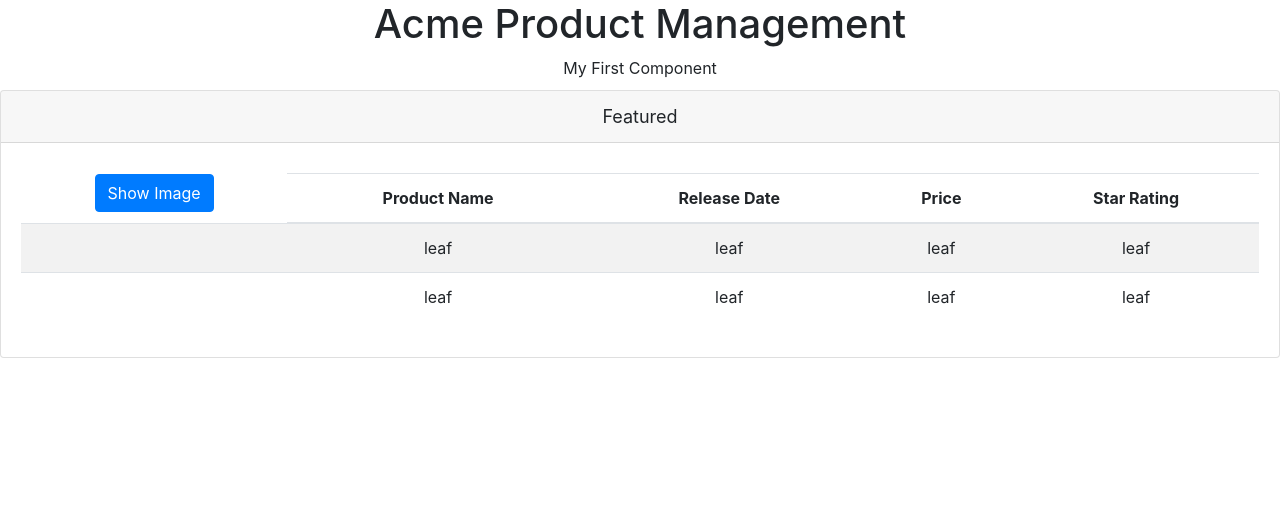
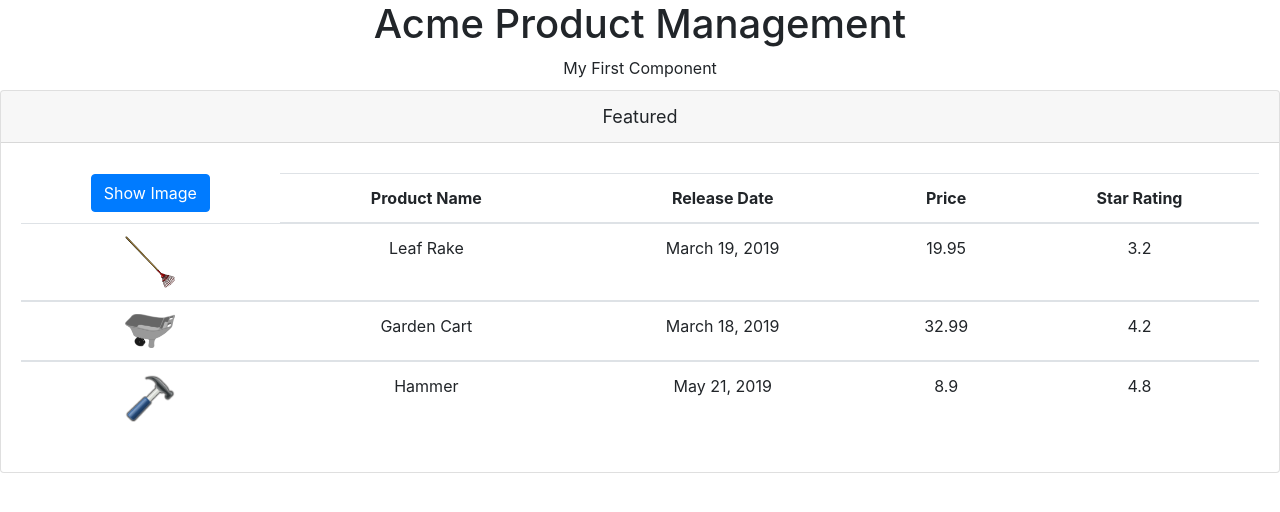
Before and after one commit to MrSankofa/productInventoryAngular, an Angular app: page / in a window 1280 px wide. Shown: the top 512 px of the page. Built offline with nearby package versions, Linux system fonts and the light colour scheme.

Commit message:
rendered a list of data and added images

```diff
--- a/src/app/products/productsList.component.html
+++ b/src/app/products/productsList.component.html
@@ -3,7 +3,7 @@
     Featured
   </div>
   <div class="card-body table-responsive">
-    <table class="table table-striped table-hover " *ngIf="products && products.length">
+    <table class="table table-hover " *ngIf="products && products.length">
       <thead>
         <tr>
           <button class="btn btn-primary" (click)="toggleImage()"> {{showImage ? "Hide" : "Show"}} Image</button>
@@ -13,21 +13,15 @@
           <th>Star Rating</th>
         </tr>
       </thead>
-      <tbody>
+      <tbody *ngFor="let product of products">
         <tr>
-          <td></td>
-          <td>leaf</td>
-          <td>leaf</td>
-          <td>leaf</td>
-          <td>leaf</td>
+          <td><img src="{{product.imageUrl}}" alt="{{product.productName}}" style="width: 50px;"></td>
+          <td>{{product.productName}}</td>
+          <td>{{product.releaseDate}}</td>
+          <td>{{product.price}}</td>
+          <td>{{product.starRating}}</td>
         </tr>
-        <tr>
-            <td></td>
-            <td>leaf</td>
-            <td>leaf</td>
-            <td>leaf</td>
-            <td>leaf</td>
-          </tr>
+
       </tbody>
     </table>
   </div>
```
